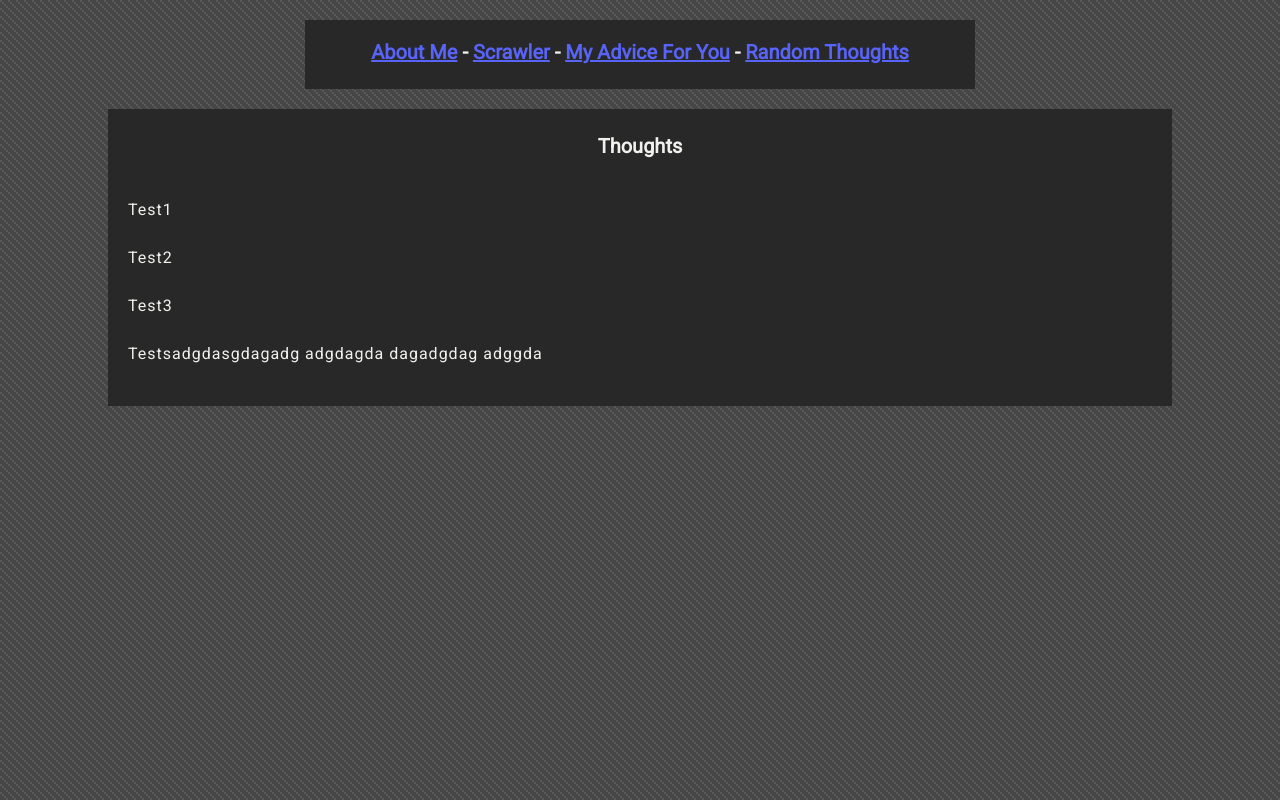
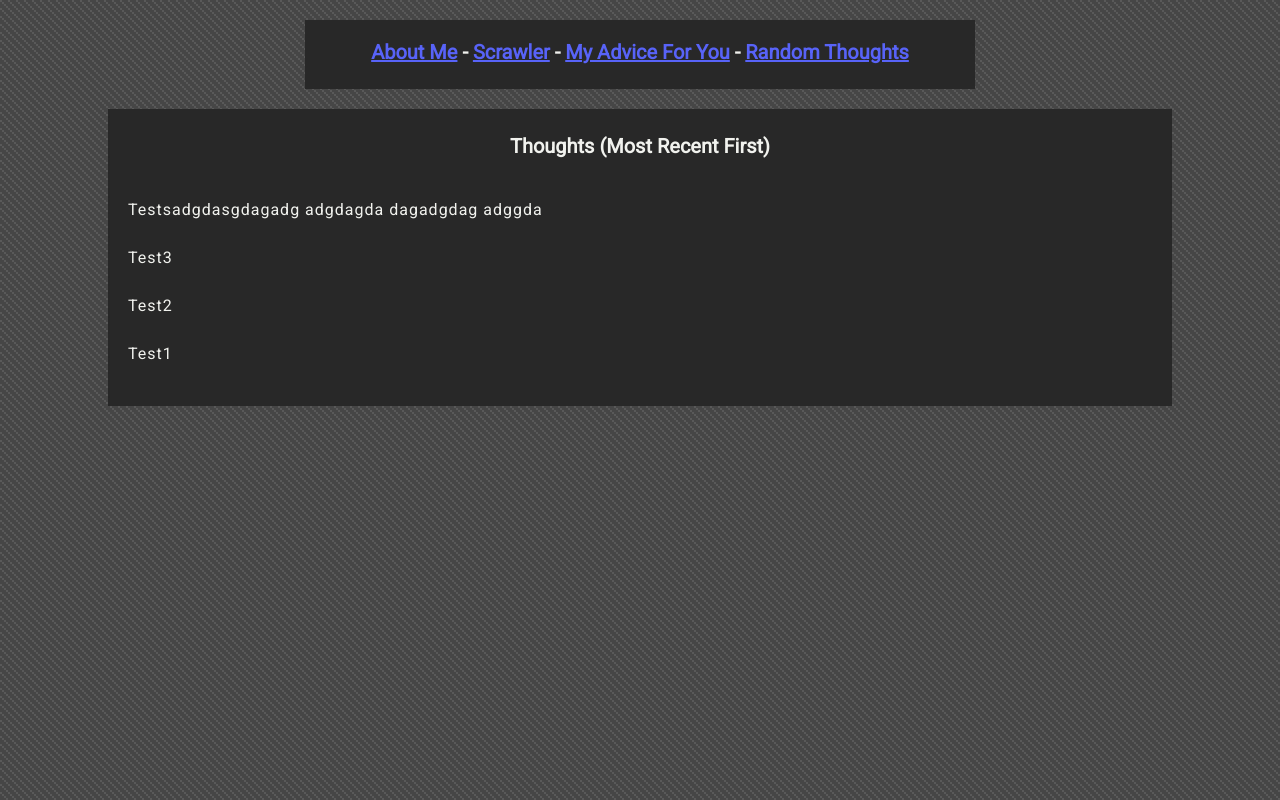
Before and after one commit to leu/personal-website, a Next.js app in the folder content-nextjs/: page /thoughts in a window 1280 px wide. Built offline with nearby package versions, Linux system fonts and the light colour scheme.

Commit message:
Reverse thoughts list so most recent is first

```diff
--- a/content-nextjs/src/pages/thoughts/index.tsx
+++ b/content-nextjs/src/pages/thoughts/index.tsx
@@ -14,7 +14,7 @@
         <div className="background">
             {Navbar()}
             <div className="body">
-                <h2>Thoughts</h2>
+                <h2>Thoughts (Most Recent First)</h2>
                 {thoughtsArray.map((thought: any) => (<p key={thought}>{thought as string}</p>))}
             </div>
         </div>
@@ -24,7 +24,7 @@
 export async function getServerSideProps() {
     try {
         const data = fs.readFileSync('src/pages/thoughts/thoughts.txt', 'utf8');
-        return { props: { thoughtsArray: data.split("\n\n") } }
+        return { props: { thoughtsArray: data.split("\n\n").reverse() } }
     } catch (err) {
         console.error(err);
     }
```
